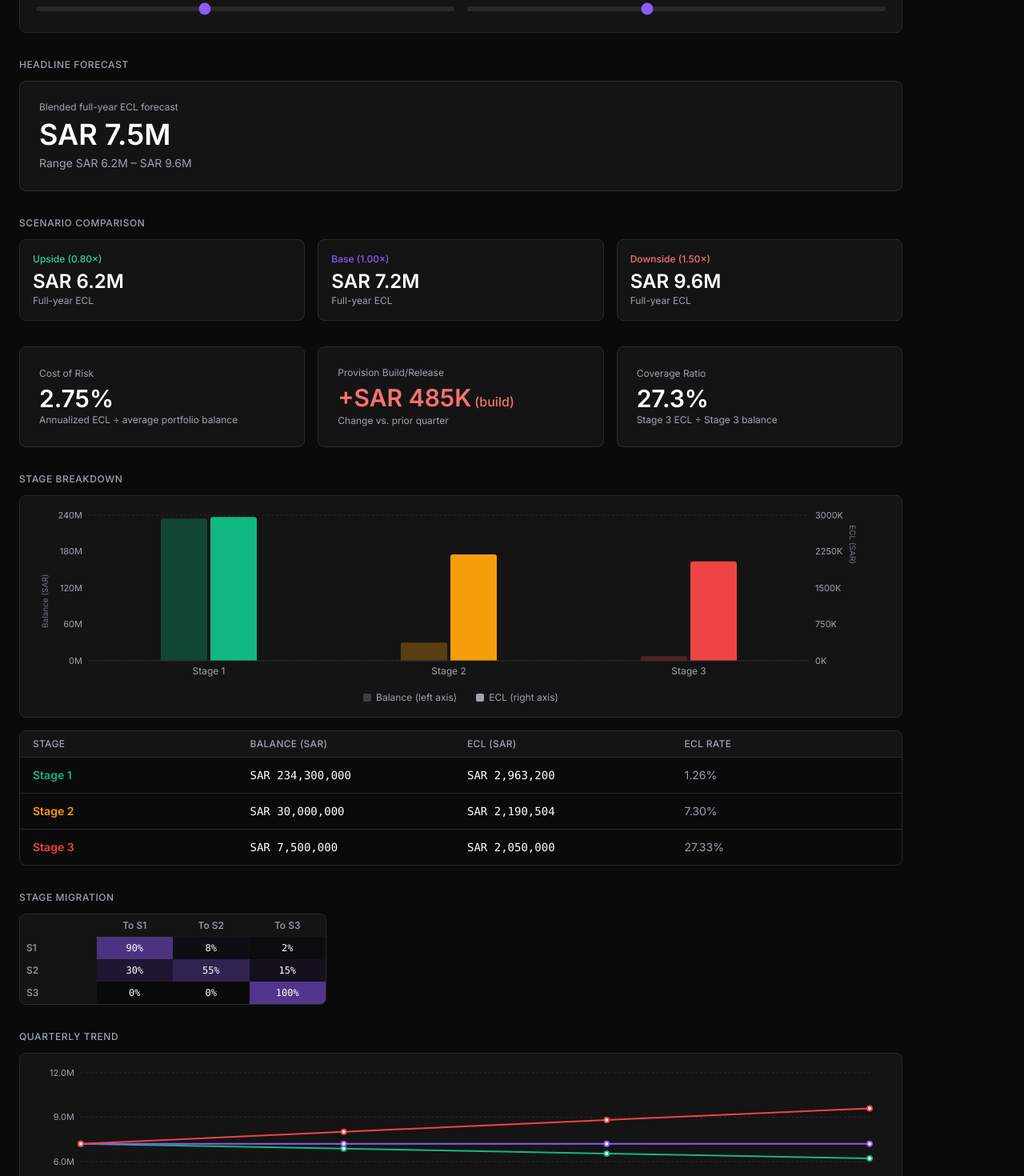
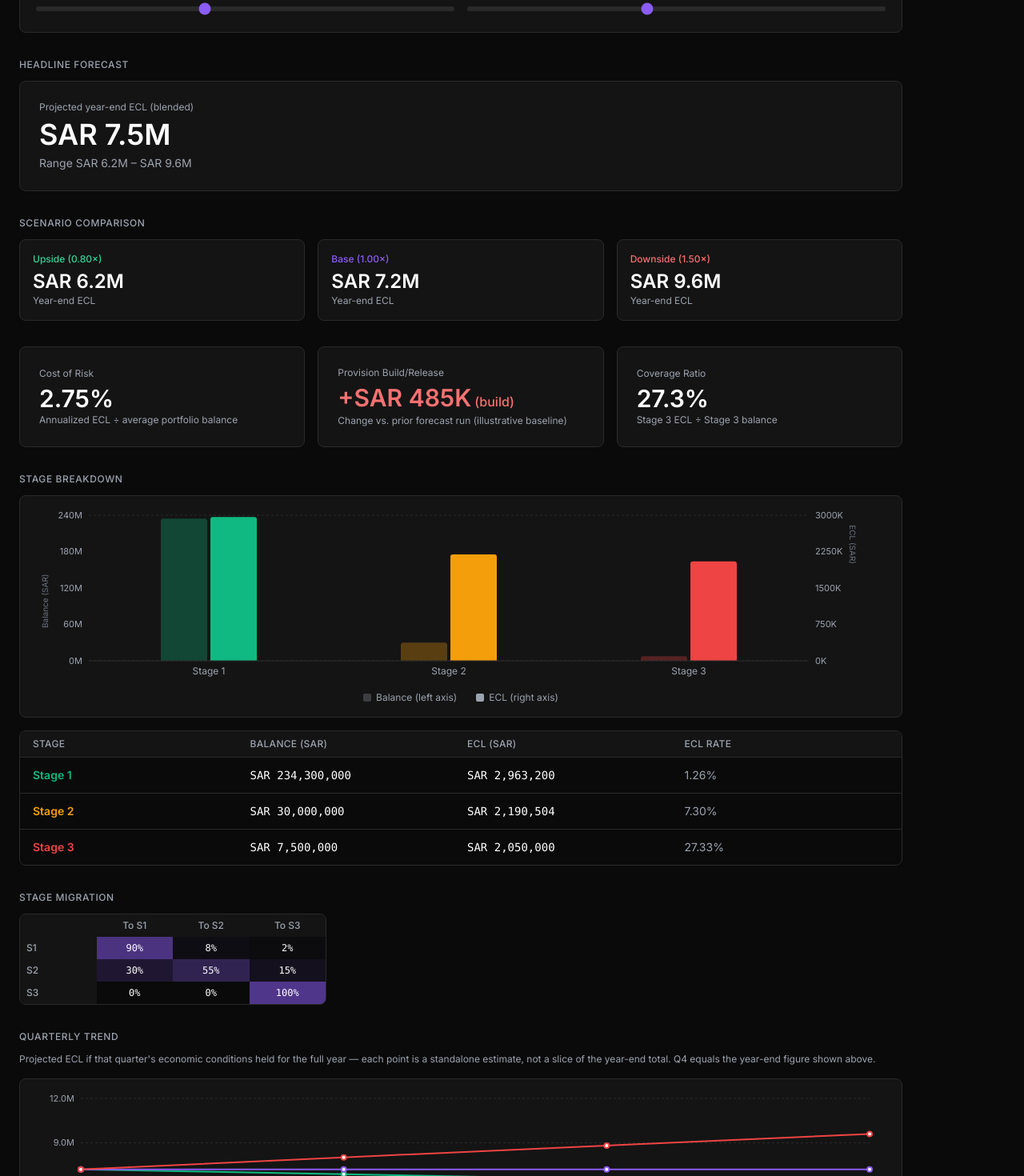
Before and after one commit to parmanandkj/abwab-decisioning, a React (Vite) app: page /ecl-simulation in a window 1280 px wide. Shown: the part 660-2130 px from the top of the page at 80% size. Built offline with nearby package versions, Linux system fonts and the light colour scheme.

Commit message:
Update ECLSimulation.jsx

```diff
--- a/src/pages/ECLSimulation.jsx
+++ b/src/pages/ECLSimulation.jsx
@@ -134,7 +134,7 @@ function HeroMetric({ blended, scenarioTotals }) {
   const high = Math.max(scenarioTotals.upside, scenarioTotals.base, scenarioTotals.downside)
   return (
     <div className="bg-abwab-card border border-abwab-border rounded-lg p-6 mb-8">
-      <div className="text-xs text-abwab-muted mb-2">Blended full-year ECL forecast</div>
+      <div className="text-xs text-abwab-muted mb-2">Projected year-end ECL (blended)</div>
       <div className="text-4xl font-semibold text-white leading-none mb-2">{formatSAR(blended, true)}</div>
       <div className="text-sm text-abwab-muted">Range {formatSAR(low, true)} – {formatSAR(high, true)}</div>
     </div>
@@ -155,7 +155,7 @@ function ScenarioCards({ scenarioTotals, macroMultipliers }) {
             {c.label} ({macroMultipliers[c.key].toFixed(2)}×)
           </div>
           <div className="text-2xl font-semibold text-white leading-none">{formatSAR(scenarioTotals[c.key], true)}</div>
-          <div className="text-xs text-abwab-muted mt-1">Full-year ECL</div>
+          <div className="text-xs text-abwab-muted mt-1">Year-end ECL</div>
         </div>
       ))}
     </div>
@@ -284,7 +284,7 @@ function ProvisionChangeCard({ provisionChange }) {
         {isBuild ? '+' : '−'}{formatSAR(Math.abs(provisionChange), true)}
         <span className="text-base font-medium ml-1">({isBuild ? 'build' : 'release'})</span>
       </div>
-      <div className="text-xs text-abwab-muted">Change vs. prior quarter</div>
+      <div className="text-xs text-abwab-muted">Change vs. prior forecast run (illustrative baseline)</div>
     </div>
   )
 }
@@ -491,6 +491,10 @@ export default function ECLSimulation({ onBack }) {
       <StageMigrationTable matrix={STAGE_MIGRATION_MATRIX} />
 
       <SectionLabel>Quarterly Trend</SectionLabel>
+      <p className="text-xs text-abwab-muted mb-4">
+        Projected ECL if that quarter's economic conditions held for the full year — each point is a
+        standalone estimate, not a slice of the year-end total. Q4 equals the year-end figure shown above.
+      </p>
       <QuarterlyTrendChart quarterly={quarterly} />
 
       <SectionLabel>Sensitivity Table</SectionLabel>
```
